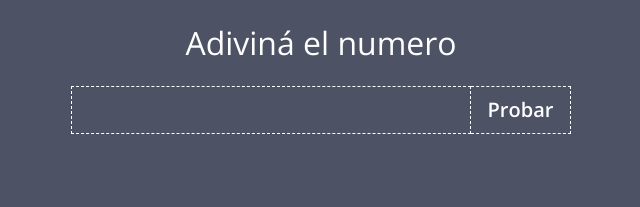
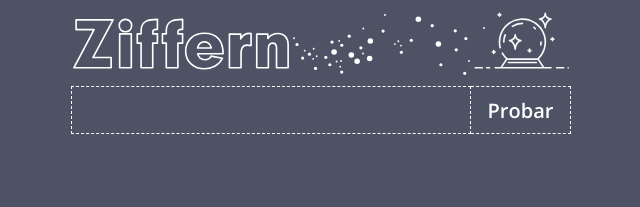
Before and after one commit to coolansplanet/guess-number, a plain HTML site: page index.html in a window 1280 px wide. Shown: the whole page, without its empty margins (319-959 px from the left). Drawn offline with nearby package versions, Linux system fonts and the light colour scheme.

Commit message:
logo added

```diff
--- a/index.html
+++ b/index.html
@@ -3,7 +3,7 @@
   <head>
     <meta charset="UTF-8" />
     <meta name="viewport" content="width=device-width, initial-scale=1.0" />
-    <title>Adiviná Numero</title>
+    <title>Ziffern</title>
     <link rel="preconnect" href="https://fonts.googleapis.com" />
     <link rel="preconnect" href="https://fonts.gstatic.com" crossorigin />
     <link
@@ -83,13 +83,11 @@
         grid-template-columns: auto;
       }
 
-      h1 {
-        font-family: "Open Sans", sans-serif;
-        font-size: 32px;
-        font-weight: 400;
-        color: var(--list-text-color);
-        text-align: center;
+      .logo {
+        width: 100%;
+        height: auto;
       }
+
       .input-wrapper {
         display: grid;
         grid-template-columns: auto 100px;
@@ -196,16 +194,11 @@
           margin-bottom: 40vh;
         }
       }
-      @media screen and (max-width: 555px) {
-        h1 {
-          font-size: 7vw;
-        }
-      }
     </style>
   </head>
   <body>
     <header>
-      <h1>Adiviná el numero</h1>
+      <img src="logo.svg" alt="Ziffern" class="logo" />
       <div class="input-wrapper">
         <input type="tel" class="input" />
         <button>Probar</button>
```
Also changed, not shown: logo.svg (added).
